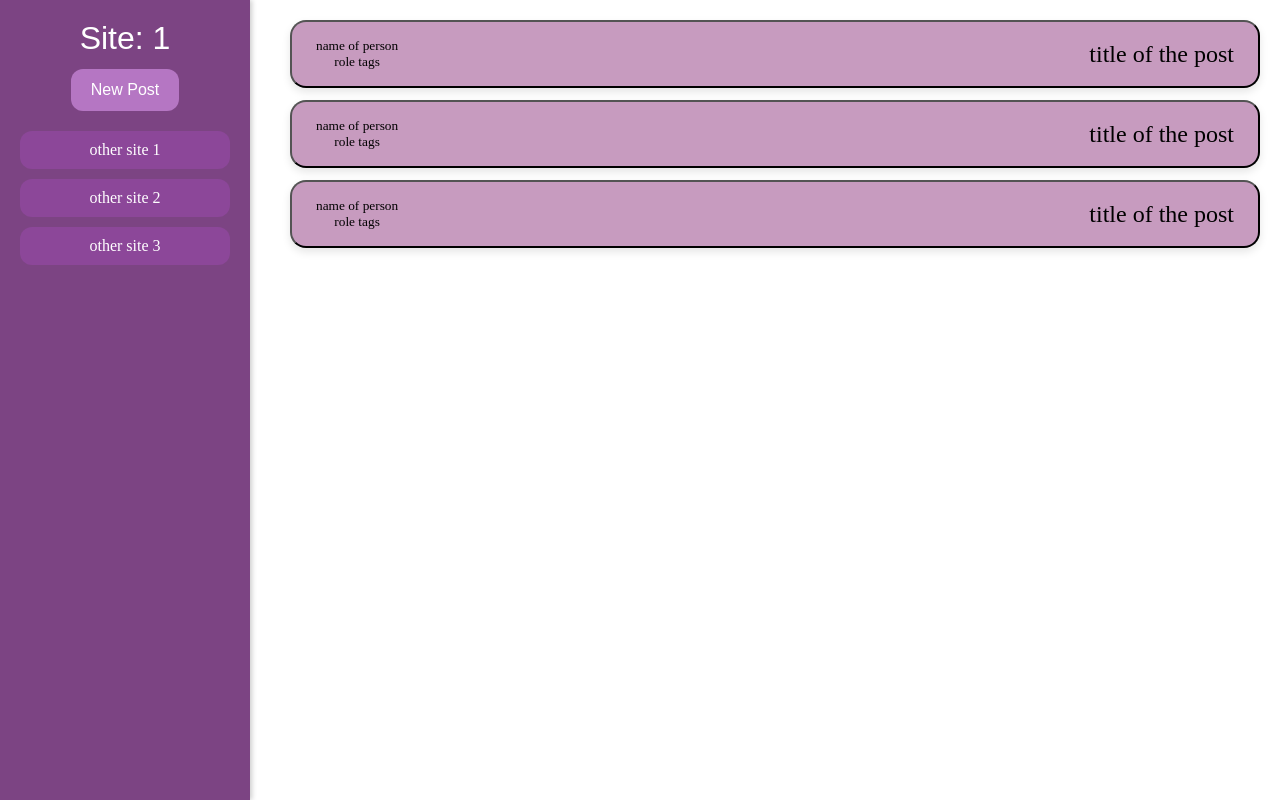
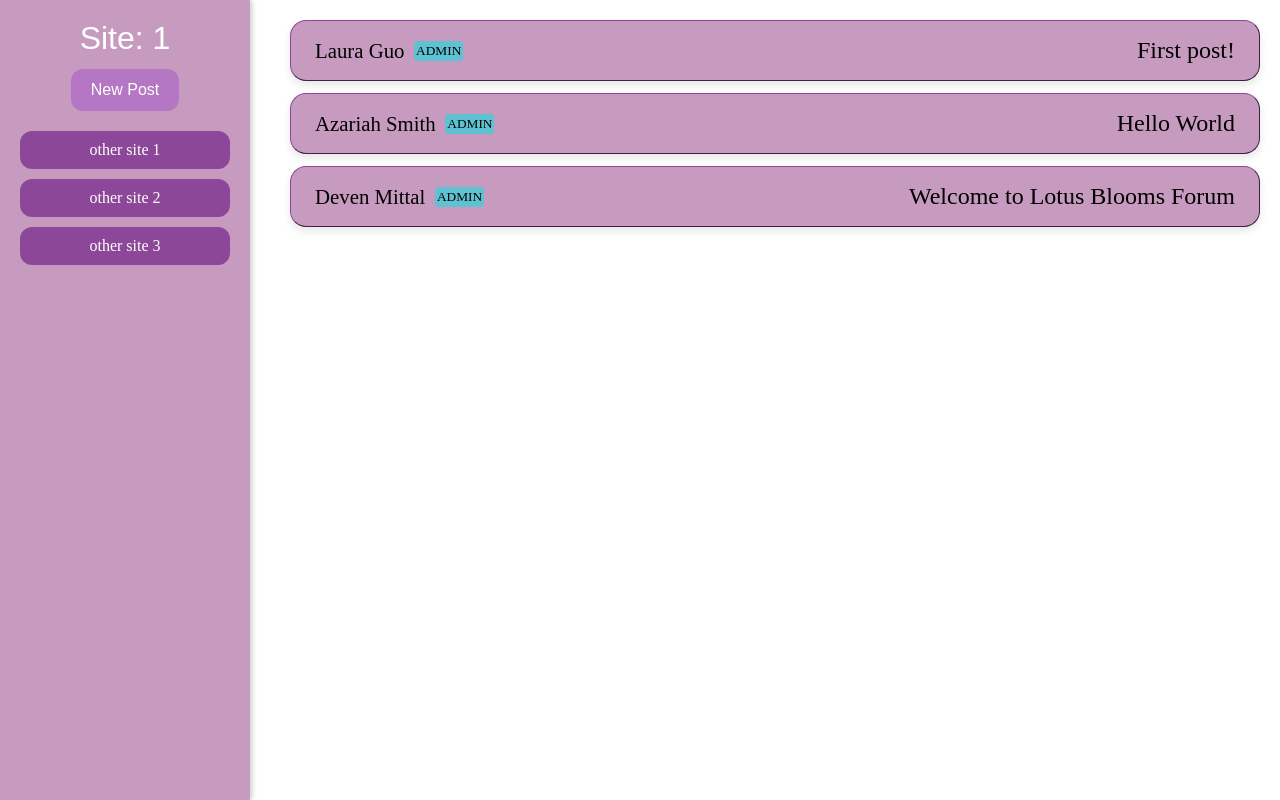
Before and after one commit to laurguo/lotus-bloom-forum, a Next.js app: page /site/1 in a window 1280 px wide. Built offline with nearby package versions, Linux system fonts and the light colour scheme; a web font is replaced by a local one.

Commit message:
[posts display] resolved pr comments and changed the styling a little

```diff
--- a/app/components/DiscussionBoardPost.js
+++ b/app/components/DiscussionBoardPost.js
@@ -1,14 +1,14 @@
 import styles from "./DiscussionBoardPost.module.css";
 
-export default function DiscussionBoardPost({ site }) {
+export default async function DiscussionBoardPost({ site, user, title }) {
   return (
     <form action={`/site/${site}/123`} style={{ display: "contents" }}>
-      <button className={styles.post}>
+      <button className={styles.postButton}>
         <div className={styles.nameID}>
-          <div>name of person</div>
-          <div>role tags</div>
+          <div className={styles.username}>{user}</div>
+          <div className={styles.roleTags}>ADMIN</div>
         </div>
-        <div className={styles.postTitle}>title of the post</div>
+        <div className={styles.postTitle}>{title}</div>
       </button>
     </form>
   );
--- a/app/components/DiscussionBoardPost.module.css
+++ b/app/components/DiscussionBoardPost.module.css
@@ -1,6 +1,8 @@
-.post {
+.postButton {
   background-color: #c79bbf;
   padding: 16px 24px;
+  border-width: 1px;
+  border-color: #8c4799;
   border-radius: 16px;
   box-shadow: 0 4px 8px rgba(0, 0, 0, 0.1);
   margin-bottom: 12px;
@@ -11,21 +13,27 @@
   font-family: "Sans Serif";
 }
 
-.post:hover {
+.postButton:hover {
   transform: translateY(-2px);
   cursor: pointer;
 }
 
-.post {
-  display: flex;
-}
-
 .nameID {
   display: flex;
-  flex-direction: column;
+  gap: 0.6rem;
 }
 
 .postTitle {
-  align-self: left;
   font-size: 1.5rem;
 }
+
+.username {
+  font-size: 1.3rem;
+}
+
+.roleTags {
+  align-self: center;
+  background-color: #5fc2d3;
+  border-radius: 4px;
+  padding: 2px;
+}
--- a/app/site/[site]/new/page.js
+++ b/app/site/[site]/new/page.js
@@ -1,8 +1,9 @@
 import { redirect } from "next/navigation";
 import styles from "./page.module.css";
 
-export default function NewPostPage({ params }) {
-  const site = params.site;
+export default async function NewPostPage({ params }) {
+  const p = await params;
+  const site = p.site;
 
   async function handleSubmit(formData) {
     "use server";
--- a/app/site/[site]/new/page.module.css
+++ b/app/site/[site]/new/page.module.css
@@ -5,7 +5,7 @@
 }
 
 .formBox {
-  background-color: #f3e8ff; /* light purple */
+  background-color: #c79bbf;
   border-radius: 1rem;
   padding: 2rem;
   max-width: 600px;
@@ -17,7 +17,6 @@
   font-weight: bold;
   font-size: 1.2rem;
   margin-bottom: 1rem;
-  color: #7c4483; /* deep purple */
 }
 
 .titleInput,
--- a/app/site/[site]/page.js
+++ b/app/site/[site]/page.js
@@ -27,9 +27,21 @@ export default async function SitePage({ params }) {
           </div>
         </div>
         <div className={styles.postList}>
-          <DiscussionBoardPost site={site} />
-          <DiscussionBoardPost site={site} />
-          <DiscussionBoardPost site={site} />
+          <DiscussionBoardPost
+            site={site}
+            user="Laura Guo"
+            title="First post!"
+          />
+          <DiscussionBoardPost
+            site={site}
+            user="Azariah Smith"
+            title="Hello World"
+          />
+          <DiscussionBoardPost
+            site={site}
+            user="Deven Mittal"
+            title="Welcome to Lotus Blooms Forum"
+          />
         </div>
       </div>
     </div>
--- a/app/site/[site]/page.module.css
+++ b/app/site/[site]/page.module.css
@@ -1,7 +1,7 @@
 .sidebar {
   width: 250px;
   height: 100vh;
-  background-color: #7c4483;
+  background-color: #c79bbf;
   padding: 20px;
   display: flex;
   flex-direction: column;
```
